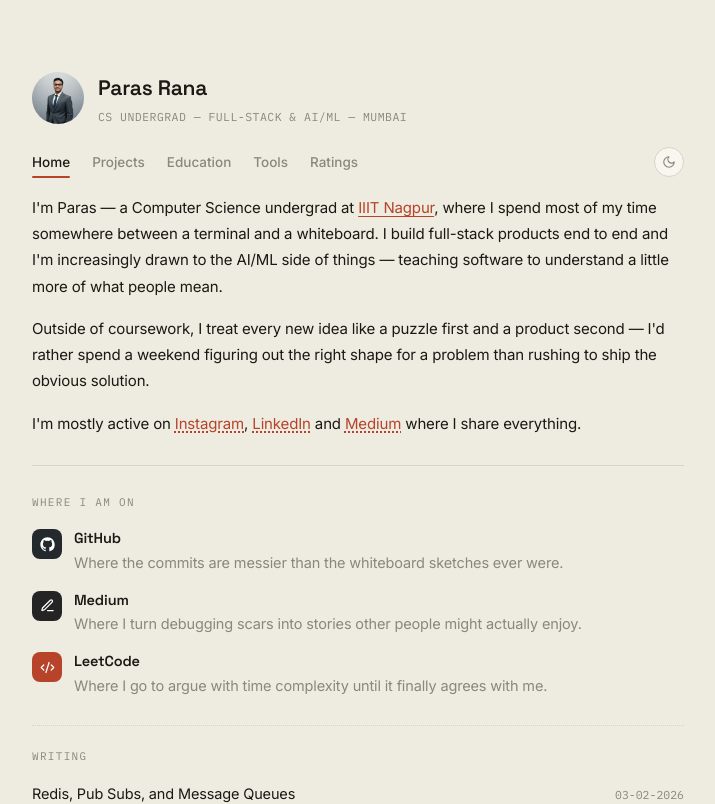
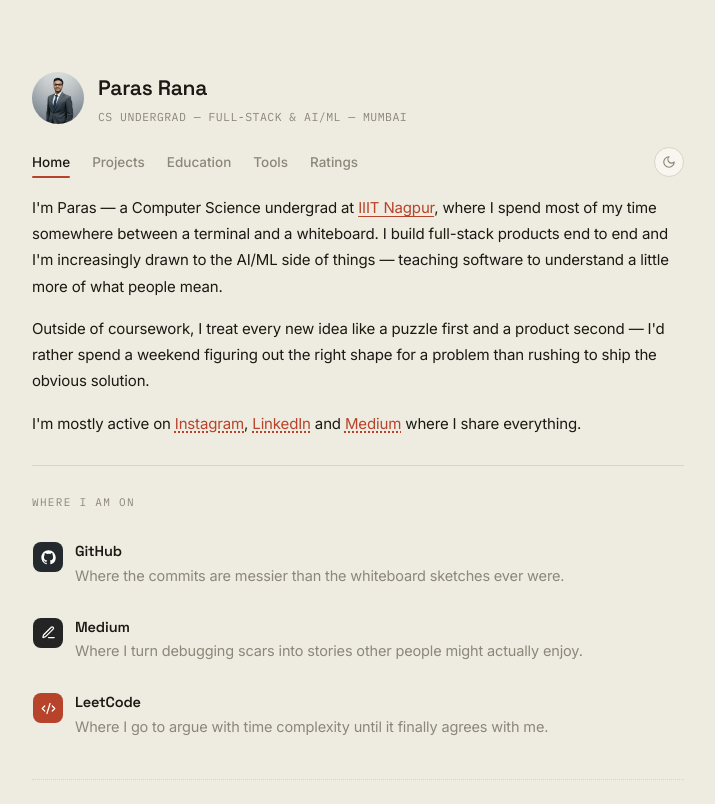
Before and after one commit to ParasRana123/Portfolio-Website, a Next.js app: page / in a window 1280 px wide. Shown: the top 804 px of the page, without its empty margins (282-997 px from the left). Built offline with nearby package versions, Linux system fonts and the light colour scheme.

Commit message:
updated home and ratings page styling

```diff
--- a/components/WhereSection.tsx
+++ b/components/WhereSection.tsx
@@ -10,7 +10,13 @@
           const Icon = item.icon;
 
           return (
-            <div className="dp-where-row" key={item.name}>
+            <a
+              className="dp-where-row dp-where-link"
+              href={item.href}
+              key={item.name}
+              target="_blank"
+              rel="noopener noreferrer"
+            >
               <span
                 className="dp-where-icon"
                 style={{ background: item.iconBg }}
@@ -22,7 +28,7 @@
                 <p className="dp-where-name">{item.name}</p>
                 <p className="dp-where-line">{item.line}</p>
               </div>
-            </div>
+            </a>
           );
         })}
       </div>
--- a/components/pages/Education.tsx
+++ b/components/pages/Education.tsx
@@ -214,7 +214,7 @@
 
           line-height:1.7;
 
-          color:var(--muted);
+          color:var(--ink);
 
         }
 
--- a/components/pages/Ratings.tsx
+++ b/components/pages/Ratings.tsx
@@ -5,6 +5,11 @@
   return (
     <section className="dp-ratings-section">
       <div className="dp-ratings-container">
+        <p className="dp-ratings-intro">
+          A snapshot of my competitive programming journey, built through
+          consistent problem-solving, contests, and a drive to keep improving.
+        </p>
+
         {/* Rating Cards */}
         <div className="dp-ratings-grid">
           {RATINGS_DATA.map((item) => (
@@ -69,6 +74,15 @@
           margin: 0 auto;
         }
 
+        .dp-ratings-intro {
+          max-width: 650px;
+          margin: 0 0 28px;
+          font-family: "Inter", sans-serif;
+          font-size: 15px;
+          line-height: 1.7;
+          color: var(--ink);
+        }
+
         /* ========================================
            RATINGS GRID
         ======================================== */
@@ -121,7 +135,7 @@
           font-size: 13px;
           font-weight: 600;
           letter-spacing: 0.08em;
-          color: var(--muted, #8a8f98);
+          color: var(--ink);
         }
 
         .dp-rating-badge {
--- a/data/whereItems.ts
+++ b/data/whereItems.ts
@@ -7,17 +7,20 @@
     iconBg: "#24292E",
     name: "GitHub",
     line: "Where the commits are messier than the whiteboard sketches ever were.",
+    href: "https://github.com/ParasRana123/",
   },
   {
     icon: PenLine,
     iconBg: "#242424",
     name: "Medium",
     line: "Where I turn debugging scars into stories other people might actually enjoy.",
+    href: "https://medium.com/@parasrana579",
   },
   {
     icon: Code2,
     iconBg: "#B6432A",
     name: "LeetCode",
     line: "Where I go to argue with time complexity until it finally agrees with me.",
+    href: "https://leetcode.com/u/paras579/",
   },
 ];
--- a/styles/portfolio.css
+++ b/styles/portfolio.css
@@ -177,6 +177,36 @@
   display: flex;
   align-items: flex-start;
   gap: 12px;
+}
+
+.dp-where-link {
+  margin: 0 -12px;
+  padding: 12px;
+  border: 1px solid transparent;
+  border-radius: 14px;
+  color: inherit;
+  text-decoration: none;
+  transition:
+    background-color 0.2s ease,
+    border-color 0.2s ease,
+    box-shadow 0.2s ease,
+    transform 0.2s ease;
+}
+
+.dp-where-link:hover {
+  background: var(--surface);
+  border-color: var(--hairline);
+  box-shadow: 0 8px 20px rgba(0, 0, 0, 0.06);
+  transform: translateY(-2px);
+}
+
+.dp-where-link:hover .dp-where-name {
+  color: var(--accent);
+}
+
+.dp-where-link:focus-visible {
+  outline: 2px solid var(--accent);
+  outline-offset: 3px;
 }
 
 .dp-where-icon {
@@ -429,7 +459,7 @@
 .dp-where-list {
   display: flex;
   flex-direction: column;
-  gap: 16px;
+  gap: 4px;
   padding: 18px 0 0;
 }
 
```
